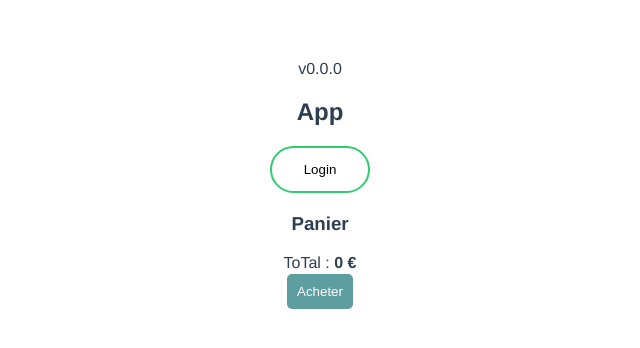
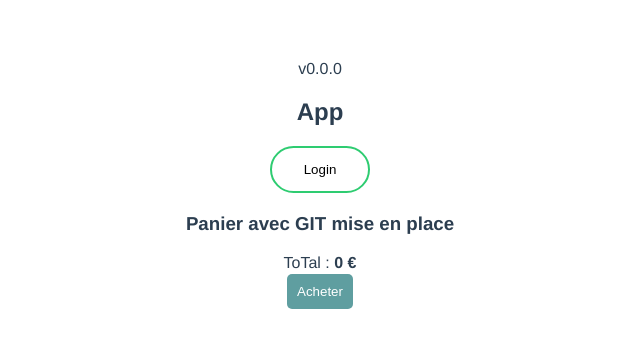
Before and after one commit to zonbimutin/B3-eshop, a Vue app: page /cart in a window 1280 px wide. Shown: the top 348 px of the page, without its empty margins (320-960 px from the left). Built offline with nearby package versions, Linux system fonts and the light colour scheme.

Commit message:
version cart update (add new title)

```diff
--- a/src/pages/Cart.vue
+++ b/src/pages/Cart.vue
@@ -1,5 +1,5 @@
 <template>
-  <h3 class="txt-align">Panier</h3>
+  <h3 class="txt-align">Panier avec GIT mise en place</h3>
   <div class="row">
     <li class="li-product" v-for="(product,index) in cart" :key="index">
       <div class="product-content d-flex space-between">
```
Also changed, not shown: 2 other files (tests, documents, lock files or other folders).
